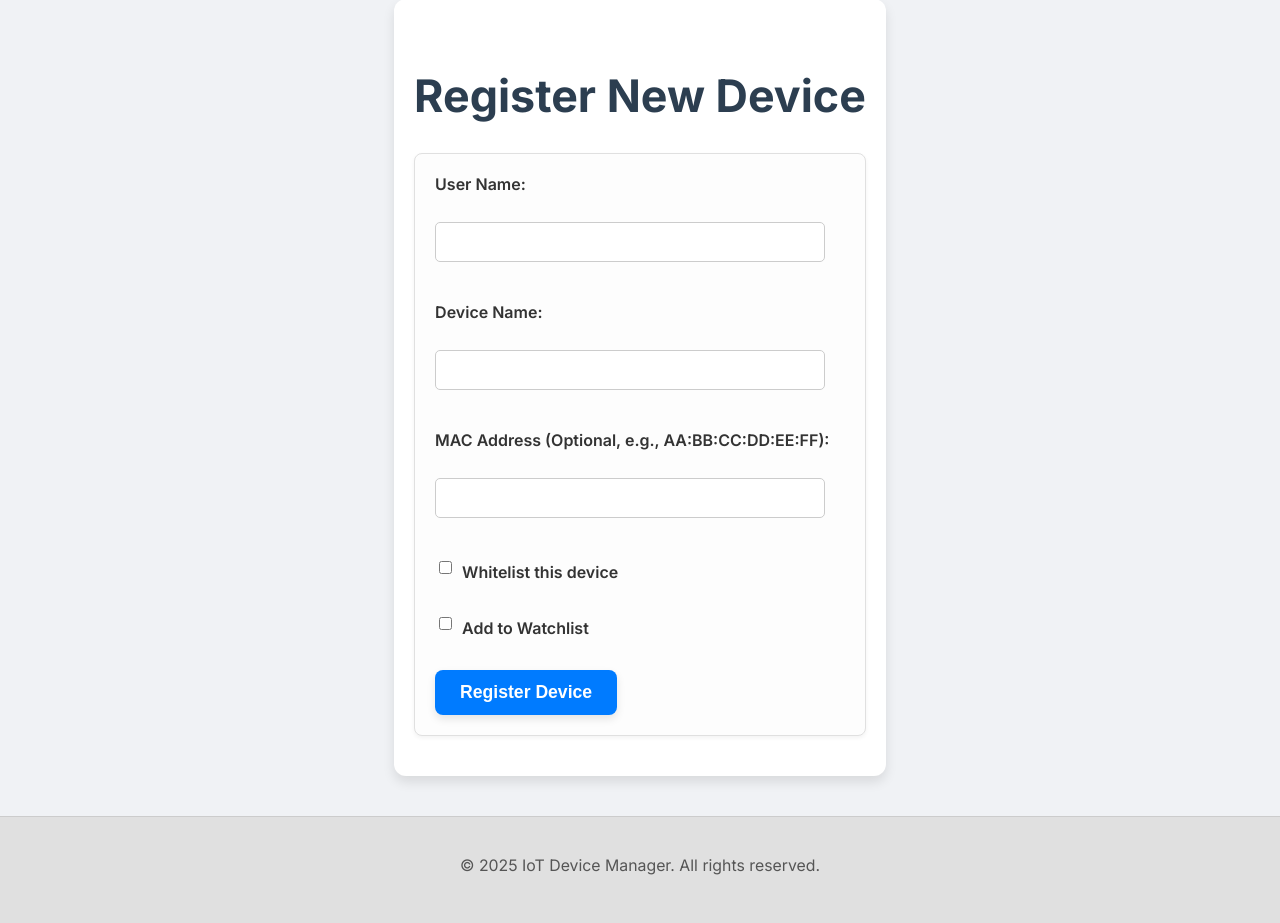
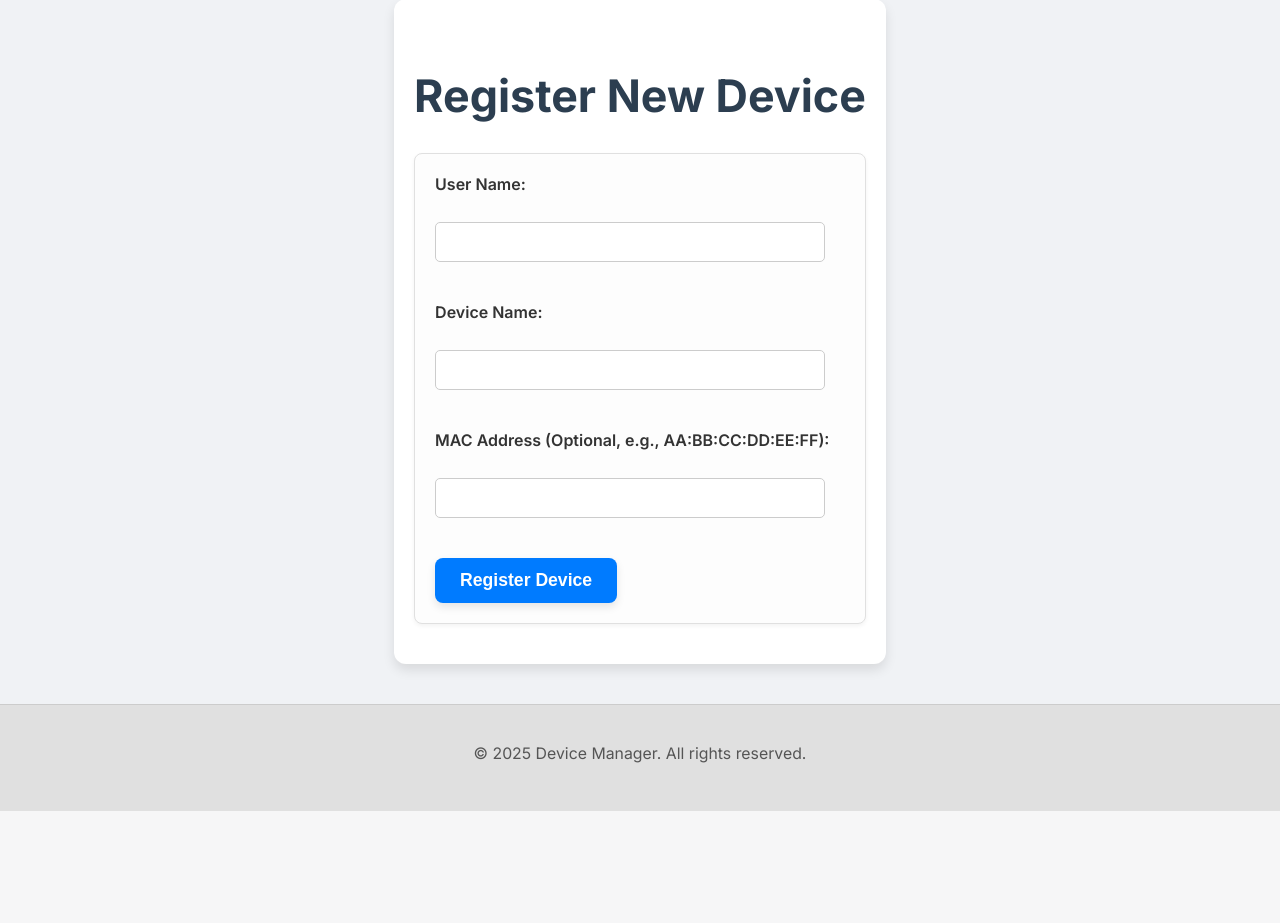
Before and after one commit to Moonbarcrypt/CSULA-Project, a Flask app: page /register in a window 1280 px wide. Shown: the part 93-1016 px from the top of the page. After the commit the page ends 904 px from the top, so only its background shows below. Run offline with Flask 3, Linux system fonts and the light colour scheme.

Commit message:
Fixed 'os' import error, removed whitelist/watchlist checkboxes from register page, and auto-whitelist new devices.

```diff
--- a/app.py
+++ b/app.py
@@ -1,4 +1,4 @@
-import os # This line ensures the 'os' module is available
+import os
 from flask import Flask, render_template, request, redirect, url_for, flash, session
 from flask_sqlalchemy import SQLAlchemy
 import re # Import regular expression module for MAC validation
@@ -80,20 +80,18 @@ def device_list_page():
     """Renders the device list page, showing whitelisted and watchlisted devices."""
     whitelisted_devices = Device.query.filter_by(is_whitelisted=True).all()
     watchlist_devices = Device.query.filter_by(is_watchlist=True).all()
-
     return render_template('device_list.html',
                            whitelisted_devices=whitelisted_devices,
                            watchlist_devices=watchlist_devices)
 
 @app.route('/register', methods=['GET', 'POST'])
 def register():
-    """Handles device registration, including pre-filling MAC address from scan."""
-    mac_address_prefill = request.args.get('mac') # Get MAC from URL parameter if present (changed from 'mac_address' to 'mac' for consistency with new register button)
+    """Handles device registration, automatically whitelisting new devices."""
+    mac_address_prefill = request.args.get('mac')
 
     if request.method == 'POST':
         user_name = request.form['user_name']
         device_name = request.form['device_name']
-        # MAC address input is now optional; generate if not provided
         mac_address = request.form['mac_address'].strip().upper() if request.form['mac_address'] else None
 
         if mac_address and not is_valid_mac(mac_address):
--- a/templates/register.html
+++ b/templates/register.html
@@ -77,25 +77,14 @@
             font-weight: 600;
             color: #333;
         }
-        input[type="text"], input[type="checkbox"] {
-            margin-bottom: 20px;
-        }
         input[type="text"] {
             width: calc(100% - 20px); /* Adjust for padding */
             padding: 10px;
+            margin-bottom: 20px;
             border: 1px solid #ccc;
             border-radius: 5px;
             font-size: 1em;
             box-sizing: border-box; /* Include padding in width */
-        }
-        .checkbox-group {
-            display: flex;
-            align-items: center;
-            margin-bottom: 20px;
-        }
-        .checkbox-group input[type="checkbox"] {
-            margin-right: 10px;
-            width: auto; /* Override full width for checkboxes */
         }
         button[type="submit"] {
             background-color: #007bff; /* Blue submit button */
@@ -175,22 +164,12 @@
             <label for="mac_address">MAC Address (Optional, e.g., AA:BB:CC:DD:EE:FF):</label><br>
             <input type="text" id="mac_address" name="mac_address" value="{{ mac_address_prefill or '' }}" pattern="^([0-9A-Fa-f]{2}[:-]){5}([0-9A-Fa-f]{2})?$"><br><br>
 
-            <div class="checkbox-group">
-                <input type="checkbox" id="is_whitelisted" name="is_whitelisted" value="true">
-                <label for="is_whitelisted">Whitelist this device</label>
-            </div>
-
-            <div class="checkbox-group">
-                <input type="checkbox" id="is_watchlist" name="is_watchlist" value="true">
-                <label for="is_watchlist">Add to Watchlist</label>
-            </div>
-
             <button type="submit">Register Device</button>
         </form>
     </div>
 
     <footer>
-        <p>&copy; 2025 IoT Device Manager. All rights reserved.</p>
+        <p>&copy; 2025 Device Manager. All rights reserved.</p>
     </footer>
 </body>
 </html>
```
Also changed, not shown: instance/iot_devices.db.
